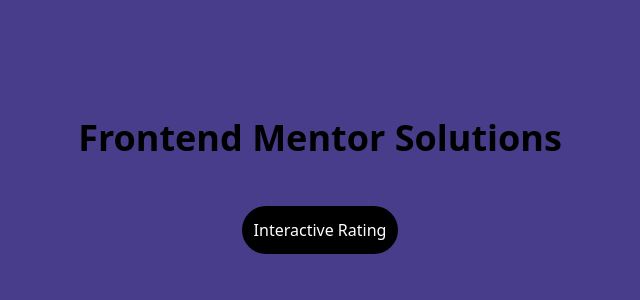
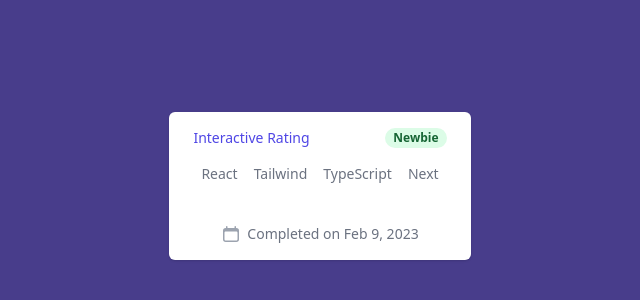
Before and after one commit to mitchaplin/frontend-challenges, a Next.js app: page / in a window 1280 px wide. Shown: the part 214-514 px from the top of the page, without its empty margins (320-960 px from the left). Built offline with nearby package versions, Linux system fonts and the light colour scheme.

Commit message:
Add projects file to read from

```diff
--- a/src/app/page.tsx
+++ b/src/app/page.tsx
@@ -1,15 +1,63 @@
+import { Project, projects } from "@/utils/projects";
 import Link from "next/link";
 import styles from "./page.module.css";
 
 export default function Home() {
   return (
     <main className={styles.main}>
-      <h1 className="text-4xl font-bold pb-12">Frontend Mentor Solutions</h1>
-      <Link href={"/interactive-rating"}>
-        <button className="bg-black text-white rounded-full p-3">
-          Interactive Rating
-        </button>
-      </Link>
+      <div className="overflow-hidden bg-white shadow sm:rounded-md">
+        <ul role="list" className="divide-y divide-gray-200">
+          {projects.map((project: Project) => (
+            <li key={project.name}>
+              <Link href={project.link}>
+                <div className="px-4 py-4 sm:px-6">
+                  <div className="flex items-center justify-between">
+                    <p className="truncate text-sm font-medium text-indigo-600">
+                      {project.name}
+                    </p>
+                    <div className="ml-2 flex flex-shrink-0">
+                      <p className="inline-flex rounded-full bg-green-100 px-2 text-xs font-semibold leading-5 text-green-800">
+                        {project.difficulty}
+                      </p>
+                    </div>
+                  </div>
+                  <div className="mt-2 sm:flex sm:justify-between flex-col">
+                    <div className="sm:flex">
+                      {project.tags.map((tag) => (
+                        <p
+                          key={tag}
+                          className="p-2 flex items-center text-sm text-gray-500"
+                        >
+                          {tag}
+                        </p>
+                      ))}
+                    </div>
+                    <div className="pt-8 flex items-center justify-center text-center text-sm text-gray-500 sm:mt-0">
+                      <svg
+                        className="mr-1.5 h-5 w-5 flex-shrink-0 text-gray-400"
+                        xmlns="http://www.w3.org/2000/svg"
+                        viewBox="0 0 20 20"
+                        fill="currentColor"
+                        aria-hidden="true"
+                      >
+                        <path
+                          fillRule="evenodd"
+                          d="M5.75 2a.75.75 0 01.75.75V4h7V2.75a.75.75 0 011.5 0V4h.25A2.75 2.75 0 0118 6.75v8.5A2.75 2.75 0 0115.25 18H4.75A2.75 2.75 0 012 15.25v-8.5A2.75 2.75 0 014.75 4H5V2.75A.75.75 0 015.75 2zm-1 5.5c-.69 0-1.25.56-1.25 1.25v6.5c0 .69.56 1.25 1.25 1.25h10.5c.69 0 1.25-.56 1.25-1.25v-6.5c0-.69-.56-1.25-1.25-1.25H4.75z"
+                          clipRule="evenodd"
+                        />
+                      </svg>
+                      <p>
+                        Completed on{" "}
+                        <time dateTime="2020-01-07">{project.completed}</time>
+                      </p>
+                    </div>
+                  </div>
+                </div>
+              </Link>
+            </li>
+          ))}
+        </ul>
+      </div>
     </main>
   );
 }
--- /dev/null
+++ b/src/utils/projects.tsx
@@ -0,0 +1,16 @@
+export type Project = {
+  name: string;
+  difficulty: string;
+  tags: string[];
+  completed: string;
+  link: string;
+};
+export const projects = [
+  {
+    name: "Interactive Rating",
+    difficulty: "Newbie",
+    tags: ["React", "Tailwind", "TypeScript", "Next"],
+    completed: "Feb 9, 2023",
+    link: "./interactive-rating",
+  },
+];
```
